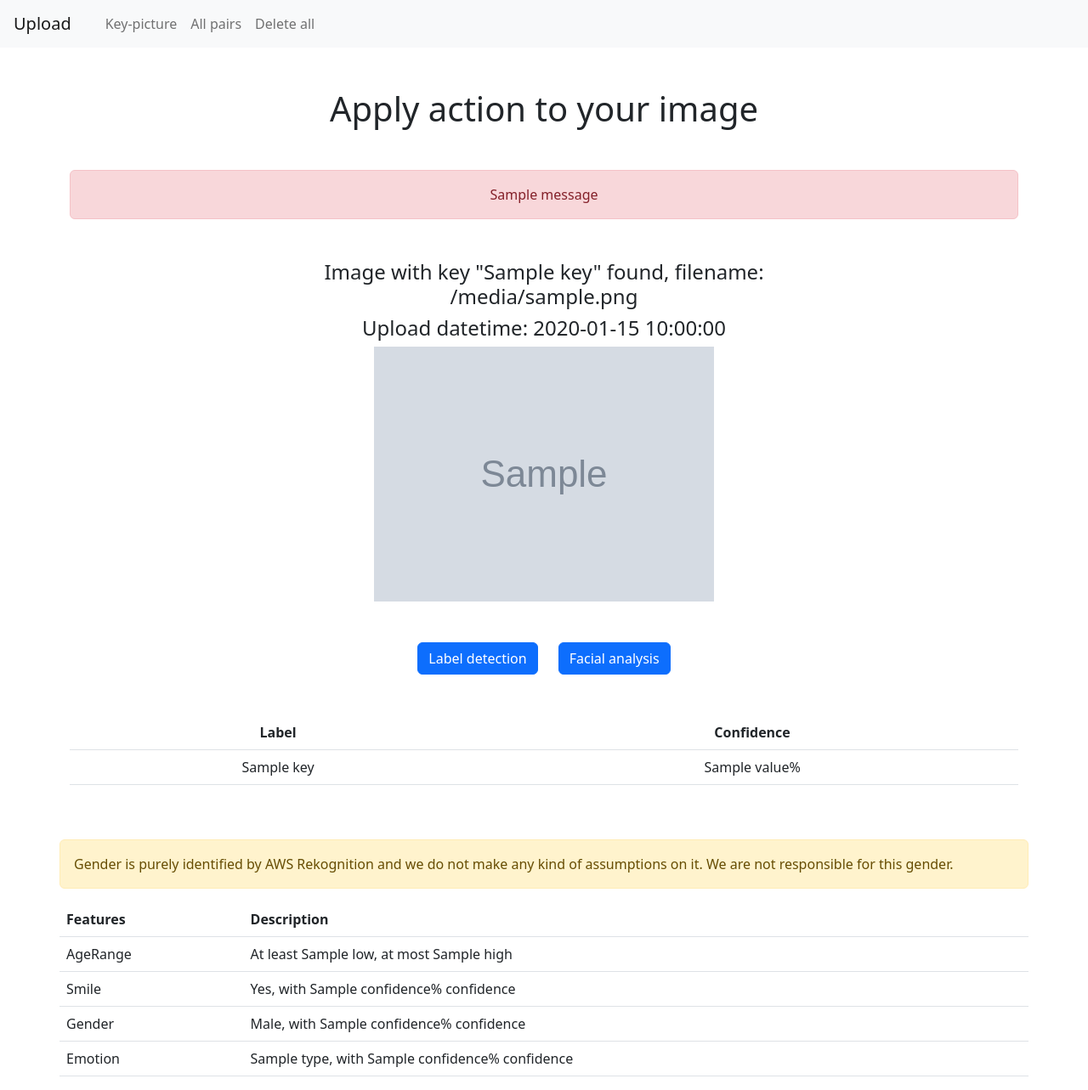
After one commit to Rrobinvip/1779_A3, a Flask app: template frontend/templates/image_action.html in a window 1280 px wide. The commit adds this page. Shown: the whole page at 85% size. Run offline with Flask 2, Linux system fonts and the light colour scheme; the template is opened without the code that fills it: values that come from a table or form of the project are taken from there, most other values are stand-ins (such as "Sample title", 1, 10 or a date in 2020); grey boxes marked "Sample" are stand-in pictures; one stand-in notice (Sample message) is shown; some libraries are stand-ins or nearby versions.

Commit message:
Complete image analysis page, add 404

```diff
--- a/frontend/form.py
+++ b/frontend/form.py
@@ -72,3 +72,7 @@ class ConfigForm(FlaskForm):
 
 class ClearForm(FlaskForm):
     delete = SubmitField("Remove all data")
+
+class ImageActionForm(FlaskForm):
+    label = SubmitField("Label detection")
+    facial = SubmitField("Facial analysis")
--- a/frontend/helper.py
+++ b/frontend/helper.py
@@ -29,6 +29,7 @@ def api_call_lambda(filename, type):
     if url == None:
         return None
     request_url = url+filename
+    print(" - frontend.helper.call_lambda: api:{}".format(request_url))
 
     try:
         response = requests.get(request_url)
--- a/frontend/main.py
+++ b/frontend/main.py
@@ -36,6 +36,9 @@ from frontend.aws import AWSController
 
 # Config
 from frontend.config import Config
+
+# Image action form
+from frontend.form import ImageActionForm
 
 
 '''
@@ -153,7 +156,6 @@ def all_pairs():
 
     if data:
         for i,item in enumerate(data):
-            print(" - allpairs: {}".format(item))
             image_url.append('https://{}.s3.amazonaws.com/{}'.format(Config.BUCKET_NAME, item['filename']['S']))
 
     return render_template("all_pairs.html", items=data, tag2_selected=True, url_list=image_url)
@@ -168,6 +170,46 @@ def delete_all():
         flash("All data deleted.")
 
     return render_template("delete.html", form2 = delete_form, tag3_selected=True)
+
+@app.route("/image/<key>", methods=['GET', 'POST'])
+def image_action(key):
+    image_action_form = ImageActionForm()
+    key = key
+    filename = None
+    upload_time = None
+    result_label = None
+    result_facial = None
+
+    if key == None:
+        return render_template('404.html')
+    else:
+        filename, upload_time = aws_controller.get_item_dynamo(key)
+        if filename == None and upload_time == None:
+            return render_template('404.html')
+        filename_s3 = 'https://{}.s3.amazonaws.com/{}'.format(Config.BUCKET_NAME, filename)
+
+    if image_action_form.validate_on_submit():
+        if image_action_form.label.data:
+            response_label = aws_controller.get_image_label(filename)
+            result_label = aws_controller.unpack_rekognition_response('label', response_label)
+            if len(result_label) == 0:
+                flash("No labels detected.")
+                return redirect(url_for('image_action', key=key))
+        else:
+            response_facial = aws_controller.get_facial_analysis(filename)
+            result_facial = aws_controller.unpack_rekognition_response('facial', response_facial)
+            if len(result_facial) == 0:
+                flash("Can't apply facial analysis, maybe there has no faces.")
+                return redirect(url_for('image_action', key=key))
+
+
+    return render_template("image_action.html",
+                           key=key,
+                           filename=filename_s3,
+                           upload_time=upload_time,
+                           form = image_action_form,
+                           label = result_label,
+                           facial = result_facial)
 
 
 @app.route("/api/list_keys", methods= ['POST'])
--- a/frontend/templates/all_pairs.html
+++ b/frontend/templates/all_pairs.html
@@ -17,7 +17,8 @@
             <tbody>
                 {% for item in items %}
                 <tr>
-                    <th scope="row">{{item['imageKey']['S']}}</th>
+                    <th scope="row"><a href="{{  url_for('image_action', key=item['imageKey']['S']) }}">{{ item['imageKey']['S'] }}</a></th>
+                    <!-- <th scope="row">{{item['imageKey']['S']}}</th> -->
                     <td>{{item['filename']['S']}}</td>
                     <td>{{item['time']['S']}}</td>
                     <td><img class="img" style="width:200px;" src="{{ url_list[loop.index0] }}" alt=""></td>
--- /dev/null
+++ b/frontend/templates/image_action.html
@@ -0,0 +1,113 @@
+{% extends 'base.html' %}
+
+{% block title %} {{ key }} {% endblock %}
+
+{% block content%}
+    <div class="row">
+
+        <div class="col-12 mx-auto mt-5 text-center">
+            <h1 class="mb-5"> Apply action to your image </h1>
+            {% for mesg in get_flashed_messages() %}
+            <div class="alert alert-danger" role="alert">
+                {{ mesg }}
+            </div>
+            {% endfor %}
+
+            {% if filename and upload_time and key %}
+                <div class="col-8 mx-auto mt-5 text-center">
+                    <h4> Image with key "{{key}}" found, filename: {{filename}} </h2>
+                    <h4> Upload datetime: {{upload_time}} </h3>
+                    <img class="img" style="width:400px;" src="{{ filename }}" alt="">
+                </div>
+            {% endif %}
+
+            <form method="POST" enctype="multipart/form-data">
+                {{ form.hidden_tag() }}
+
+
+                <div class="row justify-content-center mt-5">
+                    <div class="col-auto">
+                        {{ form.label(class="btn btn-primary")}}
+                    </div>
+                    <div class="col-auto">
+                        {{ form.facial(class="btn btn-primary")}}
+                    </div>
+                </div>
+            </form>
+
+            {% if label %}
+            <div class="col-12 mx-auto mt-5"></div>
+                <table class="table">
+                    <thead>
+                        <tr>
+                            <th scope="col">Label</th>
+                            <th scope="col">Confidence</th>
+                        </tr>
+                    </thead>
+                    <tbody>
+                        {% for key, value in label.items() %}
+                        <tr>
+                            <td>{{ key }}</td>
+                            <td>{{ value  }}%</td>
+                        </tr>
+                        {% endfor %}
+                    </tbody>
+                </table>
+            </div>
+            {% endif %}
+            {% if facial %}
+            <div class="col-12 mx-auto mt-5"></div>
+            <div class="alert alert-warning" role="alert">
+                Gender is purely identified by AWS Rekognition and we do not make any kind of assumptions on it.
+                We are not responsible for this gender.
+            </div>
+            <table class="table">
+                <thead>
+                    <tr>
+                        <th scope="col">Features</th>
+                        <th scope="col">Description</th>
+                    </tr>
+                </thead>
+                <tbody>
+                    <tr>
+                        <td scope="row">AgeRange</th>
+                        <td>At least {{ facial['AgeRange']['Low'] }}, at most {{ facial['AgeRange']['High'] }}</td>
+                    </tr>
+                    <tr>
+                        <td scope="row">Smile</th>
+                        <td>
+                            {% if facial['Smile']['Value'] == False %}
+                            No, with
+                            {% else %}
+                            Yes, with
+                            {% endif %}
+                            {{ facial['Smile']['Confidence'] }}% confidence
+                        </td>
+                    </tr>
+                    <tr>
+                        <td scope="row">Gender</th>
+                        <td>
+                            {% if facial['Gender']['Value'] == 'Female' %}
+                            Female, with
+                            {% else %}
+                            Male, with
+                            {% endif %}
+                            {{ facial['Gender']['Confidence'] }}% confidence
+                        </td>
+                    </tr>
+                    <tr>
+                        <td scope="row">Emotion</th>
+                        <td>
+                            {{ facial['Emotions']['Type'] }}, with
+                            {{ facial['Emotions']['Confidence'] }}% confidence
+                        </td>
+                    </tr>
+
+
+                </tbody>
+            </table>
+        </div>
+            {% endif %}
+        </div>
+    </div>
+{% endblock %}
--- a/frontend/templates/search.html
+++ b/frontend/templates/search.html
@@ -33,6 +33,12 @@
                     <h3> Upload datetime: {{upload_time}} </h3>
                     <img class="img" style="width:400px;" src="{{ filename }}" alt="">
                 </div>
+
+                <div class="row justify-content-center mt-5 mx-auto">
+                    <div class="col-auto">
+                        <a class="btn btn-primary" href="{{ url_for('image_action', key=key) }}" role="button">Analysis your image!</a>
+                    </div>
+                </div>
             {% endif %}
         </div>
     </div>
```
Also changed, not shown: frontend/aws.py (+30 -0 lines), frontend/static/css/main.css (added, +57 -0 lines), frontend/templates/404.html (added, +13 -0 lines).
